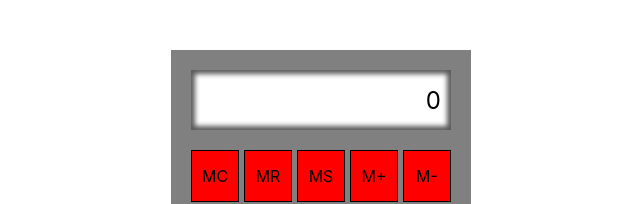
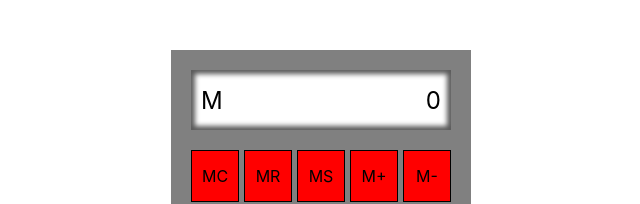
Before and after one commit to rick99gtp/react-calculator, a React (Create React App) app: page / in a window 1280 px wide. Both pictures are taken after a click on the element "MS". Shown: the part 150-354 px from the top of the page, without its empty margins (319-959 px from the left). Built offline with nearby package versions, Linux system fonts and the light colour scheme.

Commit message:
Memory Toggle letter M now shows/hides

```diff
--- a/src/components/Calculator.js
+++ b/src/components/Calculator.js
@@ -5,17 +5,16 @@ import Keypad from "./Keypad";
 import { useEffect, useState } from "react";
 
 const Calculator = () => {
-
   const [display, setDisplay] = useState("0");
   const [prevValue, setPrevValue] = useState("");
   const [curValue, setCurValue] = useState("0");
   const [curOperand, setCurOperand] = useState("");
+  const [memoryToggleVisible, setMemoryToggleVisible] = useState(false);
+  const [memoryNumber, setMemoryNumber] = useState("");
 
-  const [memoryNumber, setMemoryNumber] = useState('');
-
-  const changePrevValue = val => setPrevValue(val);
-  const changeCurValue = val => setCurValue(val);
-  const changeCurOperand = val => setCurOperand(val);
+  const changePrevValue = (val) => setPrevValue(val);
+  const changeCurValue = (val) => setCurValue(val);
+  const changeCurOperand = (val) => setCurOperand(val);
   const changeDisplay = () => setDisplay(curValue);
 
   const clearHandler = () => {
@@ -26,10 +25,10 @@ const Calculator = () => {
 
   const decimalHandler = () => {
     if (display.includes(".")) {
-        return;
-      }
+      return;
+    }
 
-      setCurValue(curValue + ".");
+    setCurValue(curValue + ".");
   };
 
   const numberHandler = (val) => {
@@ -45,9 +44,11 @@ const Calculator = () => {
 
   const memoryHandler = (val) => {
     if (val === "MC") {
-      setMemoryNumber('');
+      setMemoryNumber("");
+      setMemoryToggleVisible(false);
     } else if (val === "MS") {
       setMemoryNumber(curValue);
+      setMemoryToggleVisible(true);
     } else if (val === "MR") {
       setCurValue(memoryNumber);
     }
@@ -55,15 +56,11 @@ const Calculator = () => {
 
   useEffect(() => {
     changeDisplay();
-  },[curValue]);
-
-  useEffect(() => {
-    console.log(memoryNumber);
-  },[memoryNumber]);
+  }, [curValue]);
 
   return (
     <div className="calculator-container">
-      <Display display={display} />
+      <Display memoryToggle={memoryToggleVisible} display={display} />
       <Keypad
         changePrevValue={changePrevValue}
         changeCurValue={changeCurValue}
--- a/src/components/Display.css
+++ b/src/components/Display.css
@@ -9,4 +9,10 @@
     align-items: center;
     justify-content: flex-end;
     font-size: 1.5rem;
+    position: relative;
 }
+
+.memory-stored {
+    position: absolute;
+    left: 10px;
+}
--- a/src/components/Display.js
+++ b/src/components/Display.js
@@ -3,6 +3,7 @@ import './Display.css';
 const Display = (props) => {
     return (
         <div className='display'>
+            {props.memoryToggle ? <div className='memory-stored'>M</div> : null}
             {props.display}
         </div>
     )
```
